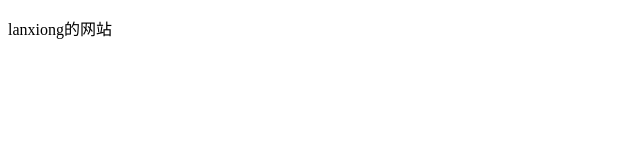
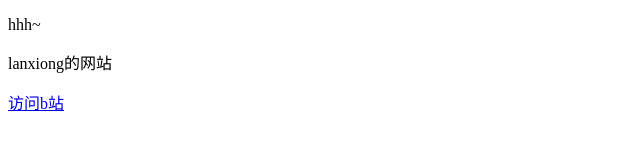
Before and after one commit to lanxiong-015/lan-4, a plain HTML site: page index.html in a window 1280 px wide. Shown: the whole page, without its empty margins (0-640 px from the left). Drawn offline with Linux system fonts and the light colour scheme.

Commit message:
Update index.html

```diff
--- a/index.html
+++ b/index.html
@@ -2,7 +2,9 @@
 <html>
 
 <body>
+<p> hhh~</p>
 <p>lanxiong的网站</p>
+<a href="https://www.bilibili.com/">访问b站</a>
 </body>
 
 </html>
```
